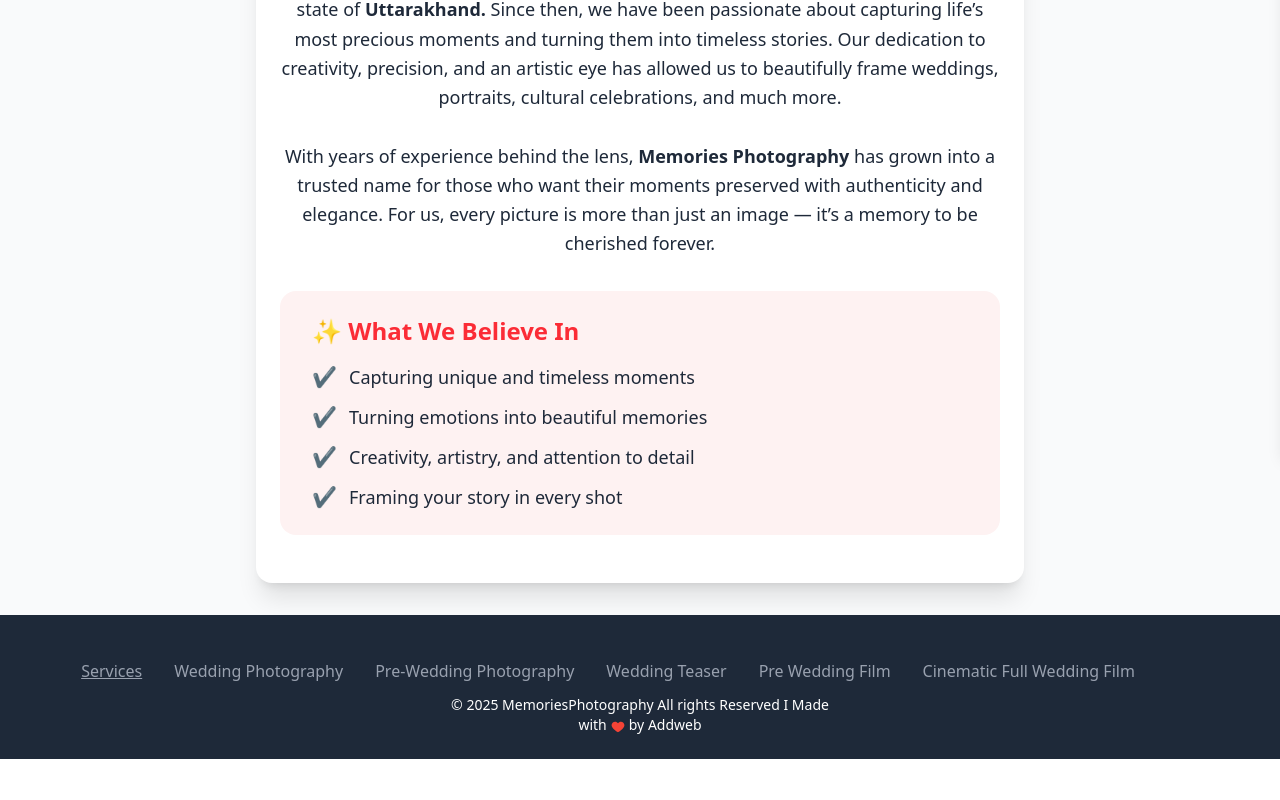
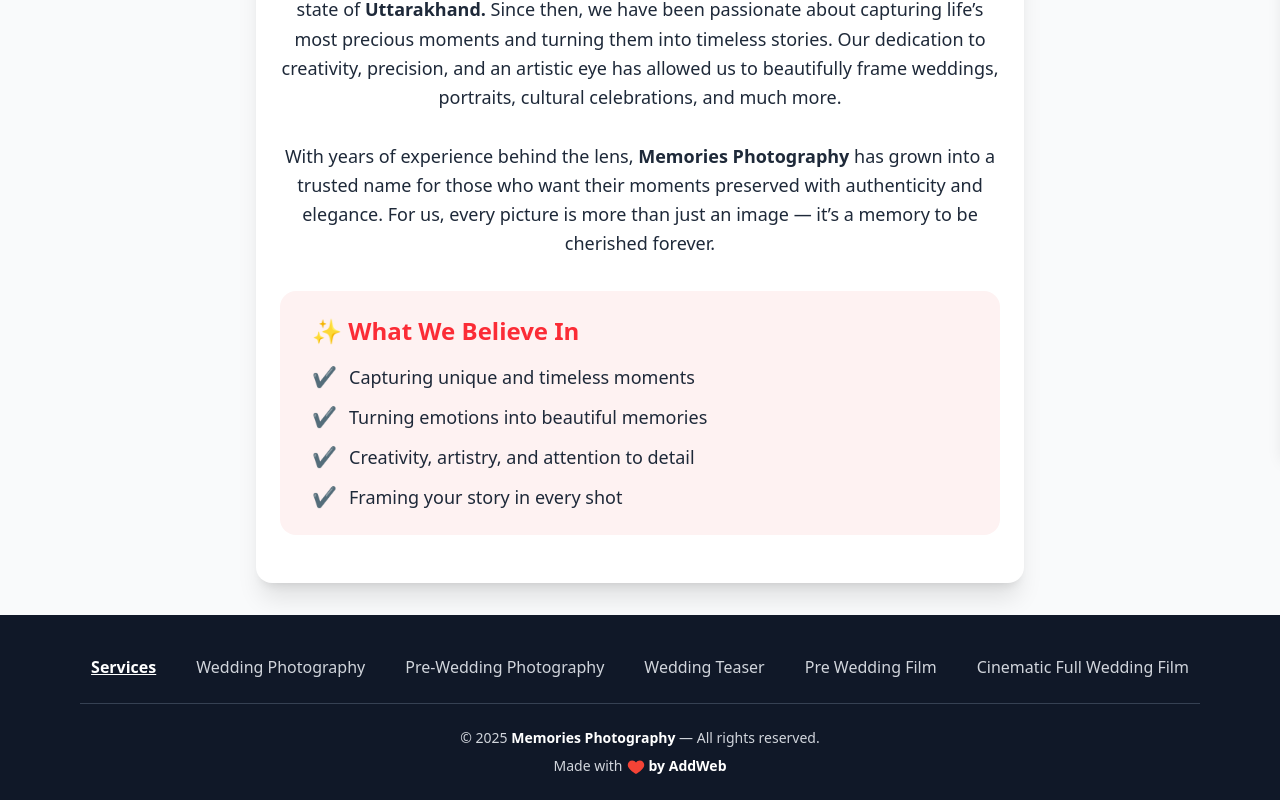
Before and after one commit to Dipeshchand/Wedding-photographer, a React (Vite) app: page /about in a window 1280 px wide. Shown: the part 346-1146 px from the top of the page. Before the commit the page ends 1105 px from the top, so only its background shows below. Built offline with nearby package versions, Linux system fonts and the light colour scheme.

Commit message:
updated footer

```diff
--- a/src/components/Footer.jsx
+++ b/src/components/Footer.jsx
@@ -1,53 +1,32 @@
-import React from 'react';
+import React from "react";
 import { FcLike } from "react-icons/fc";
-// Note: You do NOT need to import a separate CSS file when using Tailwind.
-
-const GOOGLE_MAPS_EMBED_URL = "https://www.google.com/maps/embed?pb=!1m18!1m12!1m3!1d3153.218524451717!2d-122.41941568468165!3d37.77492977975876!2m3!1f0!2f0!3f0!3m2!1i1024!2i768!4f13.1!3m3!1m2!1s0x8085808798150417%3A0x6b4904c965e8a56!2sGolden%20Gate%20Bridge!5e0!3m2!1sen!2sus!4v1628173456789!5m2!1sen!2sus";
-// ^^^ REPLACE THIS WITH YOUR OWN GOOGLE MAPS EMBED URL ^^^
 
 const Footer = () => {
   return (
-    // Outer footer container: dark background, white text, padding
-    <footer className="bg-gray-800 text-white pt-10 pb-6">
-
-      {/* Container for the links:
-        1. flex-col: Stack vertically by default (on mobile).
-        2. md:flex-row: Switch to horizontal row on medium screens (md) and up.
-        3. justify-center: Center the content horizontally.
-        4. gap-5: Add space between items.
-      */}
-      <div className='flex flex-col  text-gray-400   md:flex-row justify-center gap-5 md:gap-8'>
-
-        {/*
-          Link Items:
-          1. py-1: Add slight vertical padding for touch targets on mobile.
-          2. text-center: Ensure text is centered when stacked vertically.
-        */}
-        <span className='py-1 text-center underline'>Services</span>
-        <div className='py-1 text-center hover:underline'>Wedding Photography</div>
-        <div className='py-1 text-center hover:underline'>Pre-Wedding Photography</div>
-        <div className='py-1 text-center hover:underline'>Wedding Teaser</div>
-        <div className='py-1 text-center hover:underline'>Pre Wedding Film</div>
-        <div className='py-1 text-center hover:underline'>Cinematic Full Wedding Film</div>
-        <ul></ul>
-
-          <div>
-      <div style={{ height: "1px", backgroundColor: "white", width: "100%" }}></div>
-    </div>
+    <footer className="bg-gray-900 text-gray-300 pt-10 pb-6">
+      {/* Services Section */}
+      <div className="flex flex-col items-center text-center md:flex-row md:justify-center md:items-start gap-4 md:gap-10 px-4 md:px-0">
+        <div className="font-semibold text-white underline">Services</div>
+        <div className="hover:underline cursor-pointer">Wedding Photography</div>
+        <div className="hover:underline cursor-pointer">Pre-Wedding Photography</div>
+        <div className="hover:underline cursor-pointer">Wedding Teaser</div>
+        <div className="hover:underline cursor-pointer">Pre Wedding Film</div>
+        <div className="hover:underline cursor-pointer">Cinematic Full Wedding Film</div>
       </div>
 
-      {/* Optional: Add Copyright or other bottom text */}
-      <div className='text-center text-smmt-6 text-sm mt-2'>
-          &copy; {new Date().getFullYear()} MemoriesPhotography All rights Reserved I Made <br />
-          <div className='flex justify-center'>
-            with
-            <div className='mt-1 ml-1'><FcLike /> </div>
-            <div className='ml-1'>
-              by Addweb
-              </div>
-            </div>
+      {/* Divider */}
+      <div className="border-t border-gray-700 mt-6 mx-6 md:mx-20"></div>
+
+      {/* Copyright */}
+      <div className="text-center text-sm mt-6 px-4">
+        &copy; {new Date().getFullYear()} <span className="font-semibold text-white">Memories Photography</span> — All rights reserved.
+        <br className="md:hidden" />
+        <div className="flex justify-center items-center mt-2">
+          <span>Made with</span>
+          <FcLike className="mx-1 text-lg" />
+          <span className="font-semibold text-white">by AddWeb</span>
+        </div>
       </div>
-
     </footer>
   );
 };
```
